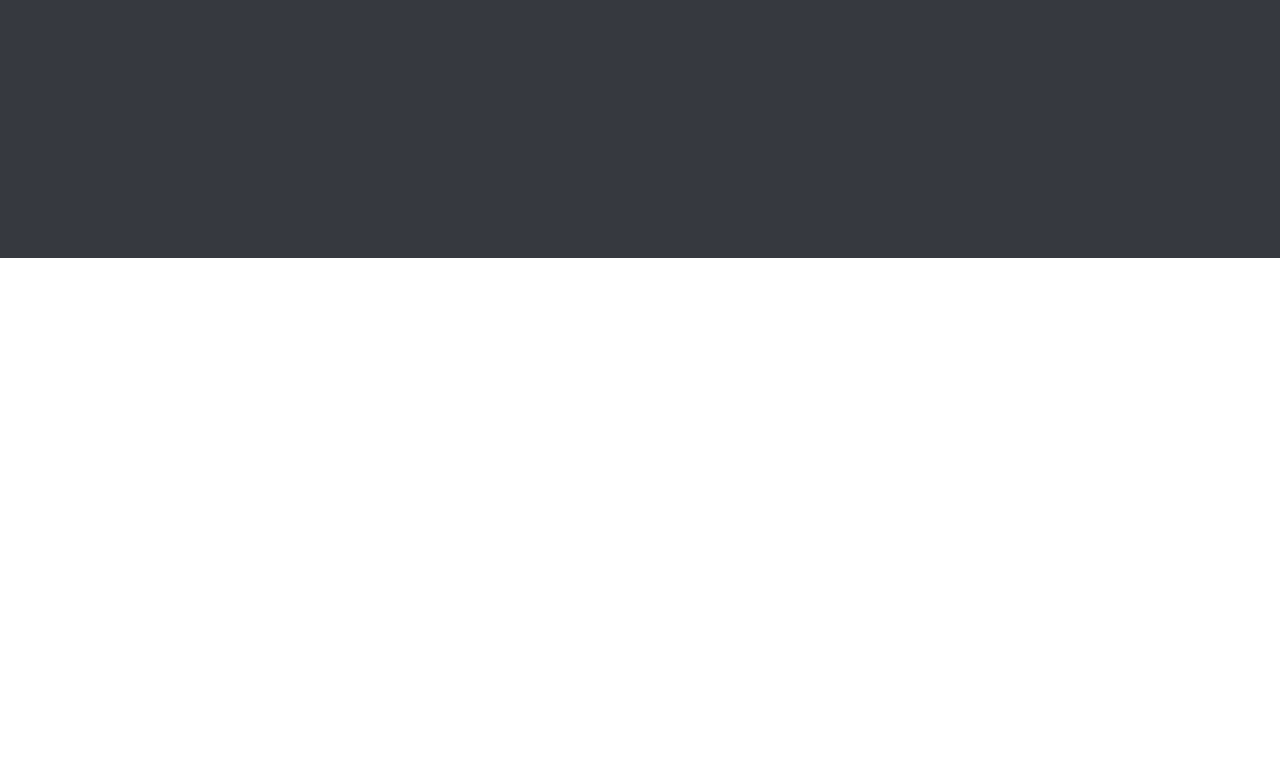
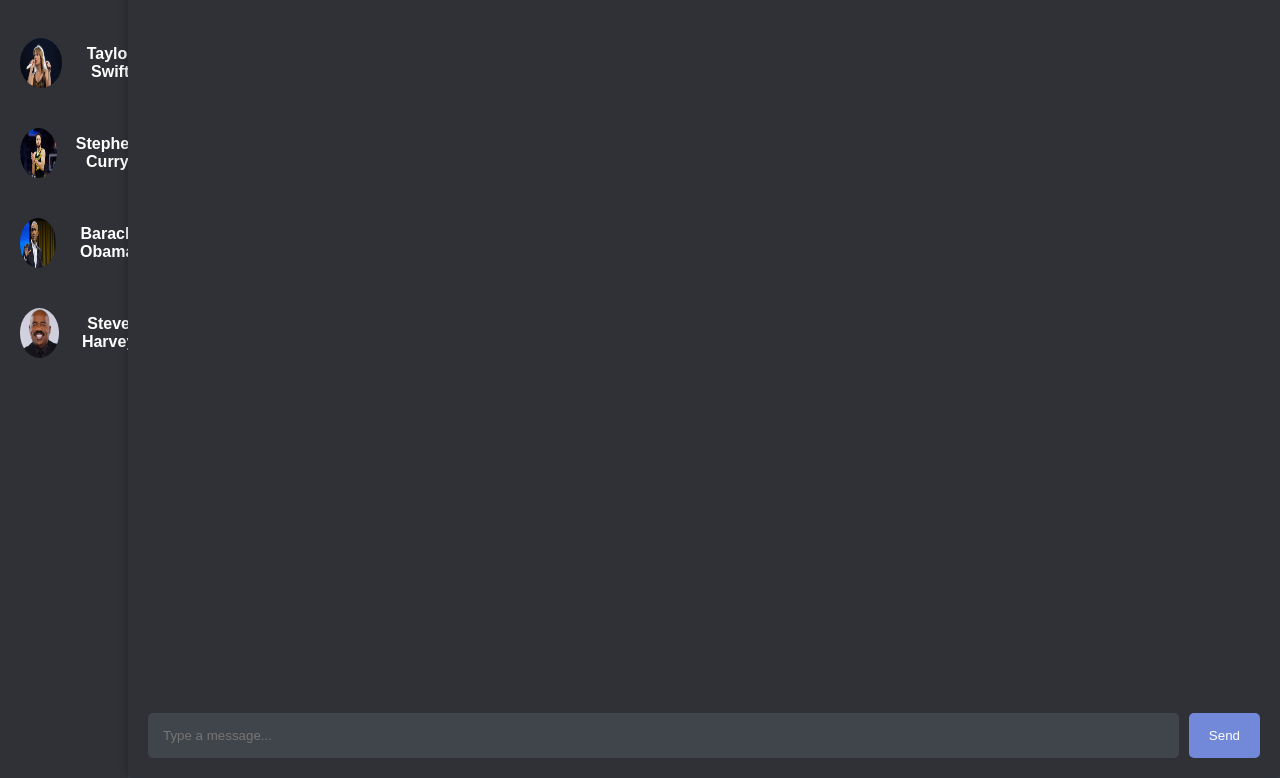
Before and after one commit to lancetoledo/chat-bot, a React (Create React App) app: page / in a window 1280 px wide. Shown: the part 542-1320 px from the top of the page. Before the commit the page ends 800 px from the top, so only its background shows below. Built offline with nearby package versions, Linux system fonts and the light colour scheme.

Commit message:
TEST: attempting to addd polyfills

```diff
--- a/src/App.js
+++ b/src/App.js
@@ -100,7 +100,35 @@ function App() {
 
   return (
     <div className="App">
-
+      <header className="App-header">
+        <h1>Discord Direct Messages</h1>
+      </header>
+      <div className='main-container'>
+        < Sidebar changeChat={changeChat} />
+        <div className="chat-container">
+          <div id="chat-history" className="chat-history">
+            {chatHistory.map((chat, index) => (
+              <div key={index} className={`message ${chat.sender === 'You' ? 'user' : 'bot'}`}>
+                <span className="sender">{chat.sender}:</span> {chat.message}
+              </div>
+            ))}
+          </div>
+          <div className="message-input">
+            <input
+              type="text"
+              placeholder="Type a message..."
+              value={inputMessage}
+              onChange={(e) => setInputMessage(e.target.value)}
+              onKeyPress={(e) => {
+                if (e.key === 'Enter') {
+                  handleSendMessage();
+                }
+              }}
+            />
+            <button onClick={handleSendMessage}>Send</button>
+          </div>
+        </div>
+      </div>
     </div>
   );
 }
```
